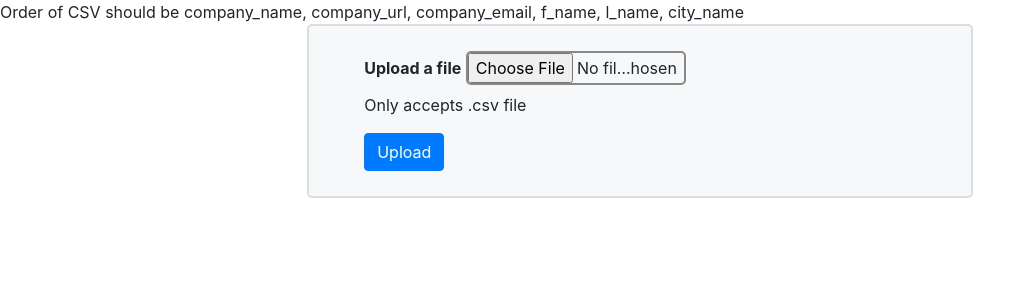
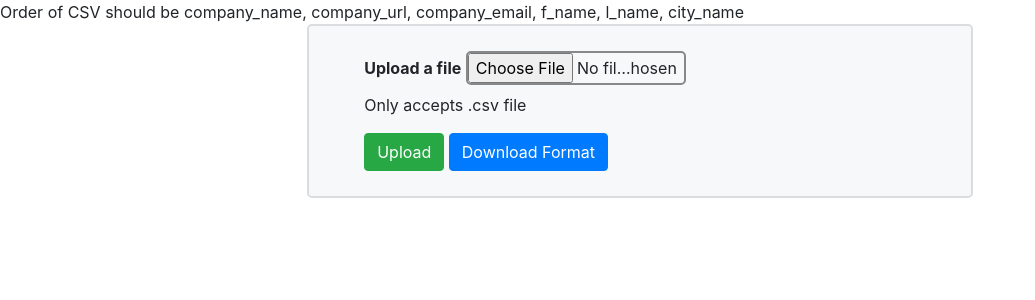
Before and after one commit to vanthoff10/django-sqlsearch-engine, a Django app: page /upload-csv/ in a window 1280 px wide. Shown: the top 300 px of the page, without its empty margins (0-1035 px from the left). Run offline with Django 3.2, Linux system fonts and the light colour scheme; some libraries are stand-ins or nearby versions.

Commit message:
CSV format download functionality

```diff
--- a/templates/contact_upload.html
+++ b/templates/contact_upload.html
@@ -17,12 +17,16 @@
 .form-upload {
     margin: 25px;
 }
+
+a{
+    color: white;
+}
 </style>
 
 {% if messages %}
     {% for message in messages %}
-        <div>
-            <strong>{{ message|safe }}</strong>
+        <div class="container">
+             <strong>{{ message|safe }}</strong>
         </div>
     {% endfor %}
 {% else %}
@@ -36,7 +40,12 @@
             <input class="btn-main" type="file" name="file">
             </label>
             <p>Only accepts .csv file</p>
-            <button class="btn btn-primary" type-="submot">Upload</button>
+            <button class="btn btn-success" type-="submit">Upload</button>
+            <button class="btn btn-primary">
+                <a href="/" download="test.csv">Download Format</a>
+            </button>
+
+
         </div>
     </div>
 
--- a/test.csv
+++ b/test.csv
@@ -1,3 +1,3 @@
 company_name, company_url, company_email, f_name, l_name, city_name
 ashwin1, ashwin1.com, ashwin1@gmail.com, ashwin, panwar, haridwar
-ashwin2, ashwin2.com, ashwin2@gmail.com, ashwin, panwar, rishikesh
+ashwin2, ashwin2.com, ashwin2@gmail.com, ashwin, panwar, rishikesh,
```
